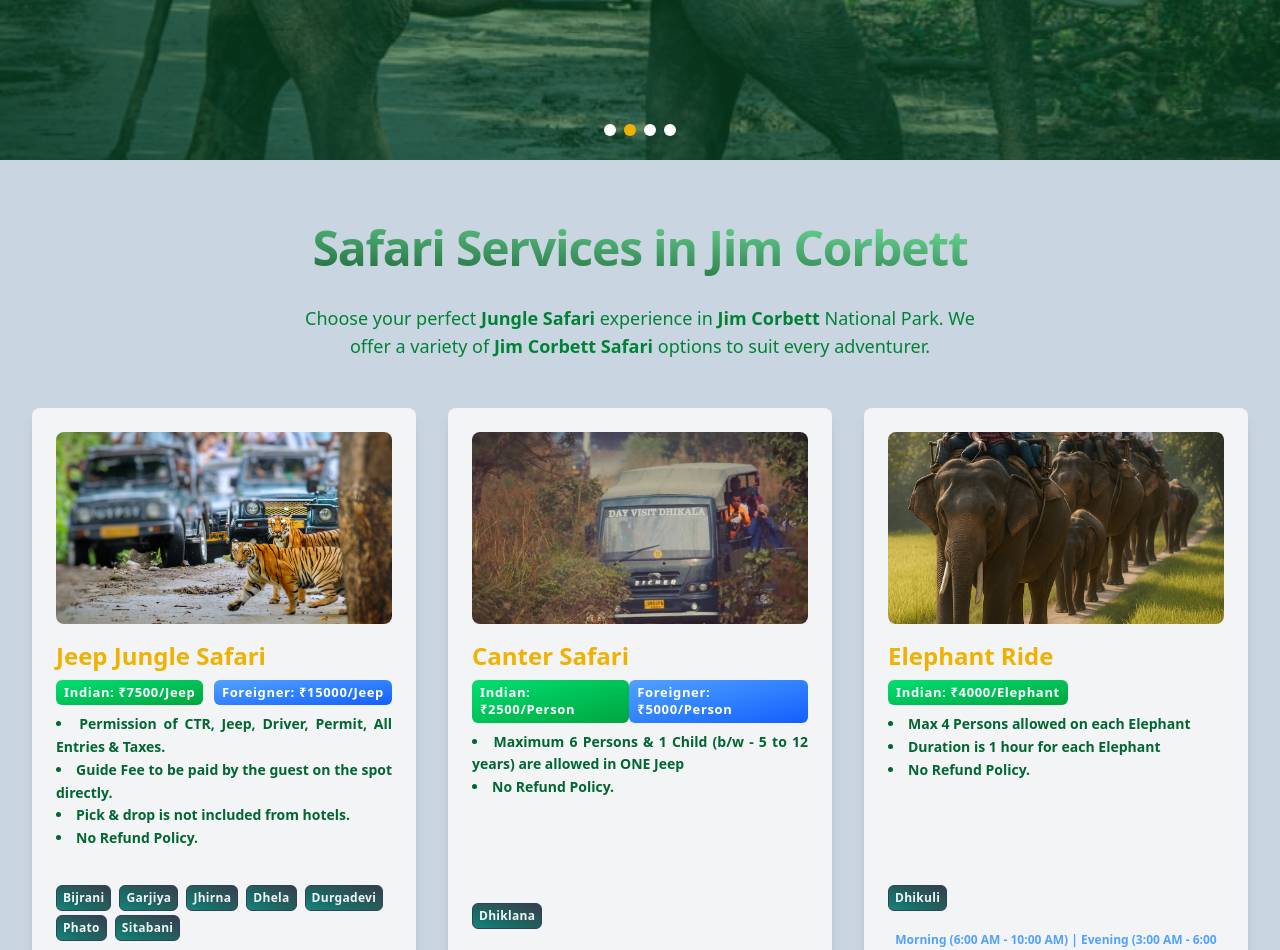
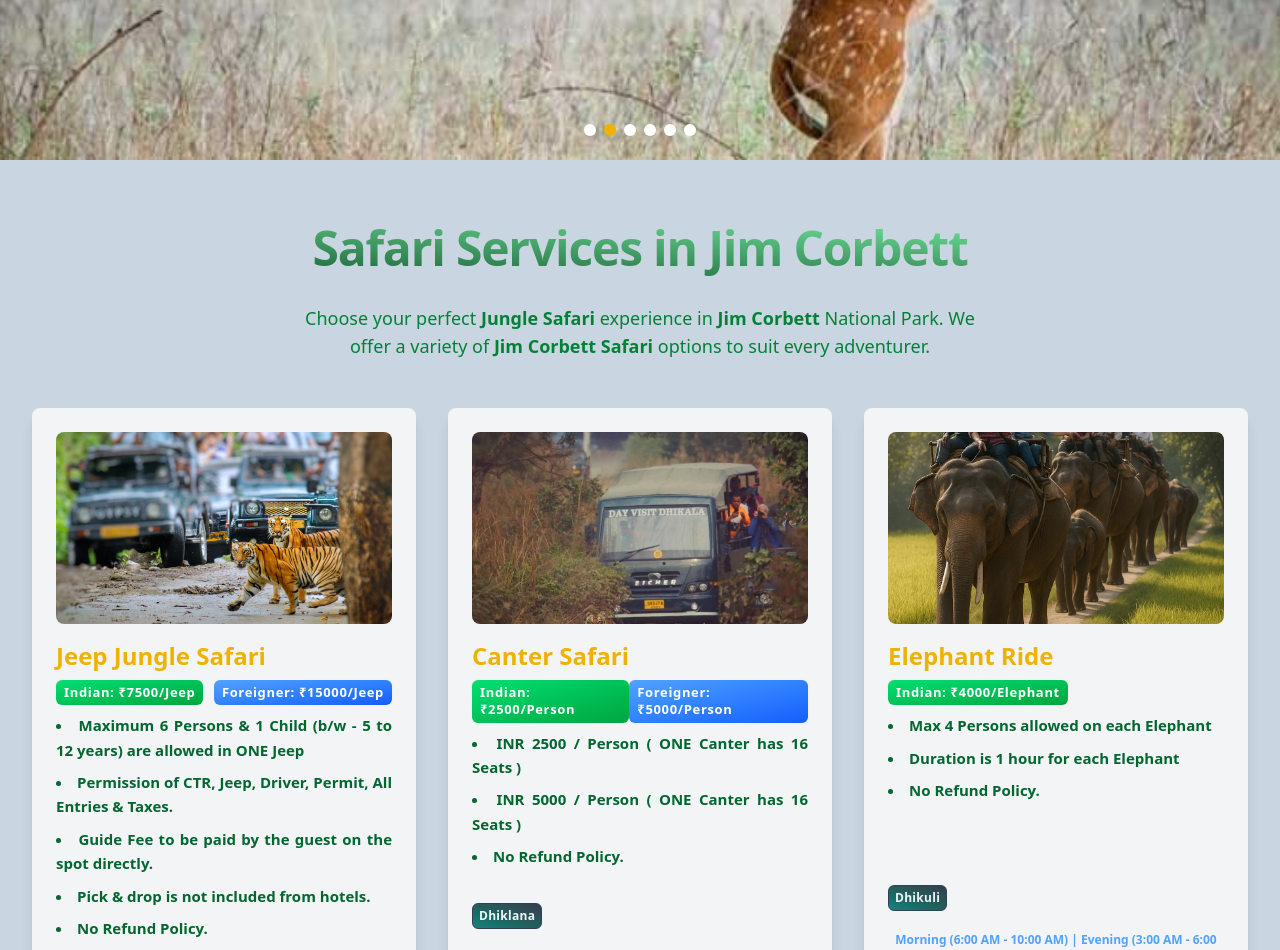
Before and after one commit to FEBTECHITSOLUTIONS/Jungle-Safari, a Next.js app: page / in a window 1280 px wide. Shown: the part 640-1590 px from the top of the page. Built offline with nearby package versions, Linux system fonts and the light colour scheme.

Commit message:
all done

```diff
--- a/components/GallerySection.js
+++ b/components/GallerySection.js
@@ -78,12 +78,12 @@
       caption:
         "The Crested Serpent Eagle is often seen perched silently, scanning for prey on forest floors in Jim Corbett.",
     },
-    {
-      src: "/gallery/galerry-img-12.jpg",
-      alt: "Indian Peacock displaying feathers in Jim Corbett",
-      caption:
-        "The Indian Peacock, with its dazzling plumage, is a graceful and vibrant presence in Jim Corbett’s forests.",
-    },
+    // {
+    //   src: "/gallery/galerry-img-12.jpg",
+    //   alt: "Indian Peacock displaying feathers in Jim Corbett",
+    //   caption:
+    //     "The Indian Peacock, with its dazzling plumage, is a graceful and vibrant presence in Jim Corbett’s forests.",
+    // },
     {
       src: "/gallery/galerry-img-13.jpg",
       alt: "Indian Peacock displaying feathers in Jim Corbett",
--- a/components/Hero.js
+++ b/components/Hero.js
@@ -5,9 +5,11 @@
 const Hero = () => {
   // Array of images to scroll through
   const images = [
+    "/raindeer.jpg",
     "/dearup.jpg",
     "/elephant.jpg",
     "tiger.webp",
+    "elephanttwin.jpg",
     "/bijranitiger.jpg",
   ];
 
@@ -36,7 +38,7 @@
             opacity: index === currentImageIndex ? 1 : 0,
           }}
         >
-          <div className="absolute inset-0 bg-green-900 opacity-60"></div>
+          {/* <div className="absolute inset-0 bg-green-900 opacity-60"></div> */}
         </div>
       ))}
 
--- a/components/SafariServed.js
+++ b/components/SafariServed.js
@@ -25,6 +25,7 @@
         "Sitabani",
       ],
       points: [
+        "Maximum 6 Persons & 1 Child (b/w - 5 to 12 years) are allowed in ONE Jeep",
         "Permission of CTR, Jeep, Driver, Permit, All Entries & Taxes.",
         "Guide Fee to be paid by the guest on the spot directly.",
         "Pick & drop is not included from hotels.",
@@ -43,7 +44,8 @@
         "The Canter Safari in Jim Corbett is designed for larger groups, accommodating up to 16 people in a single vehicle. This open-air bus-like vehicle offers a group adventure, covering core zones like Dhikala, which are renowned for their high tiger-sighting probability. The elevated seating provides a safe and comfortable vantage point to spot wildlife such as elephants, deer, and jackals. Canter Safaris are scheduled twice daily—morning and afternoon—and last around 4-5 hours. This option is perfect for families or groups looking to explore the park together while enjoying a guided tour through Jim Corbett's diverse landscapes.",
       highlights: ["Dhiklana"],
       points: [
-        "Maximum 6 Persons & 1 Child (b/w - 5 to 12 years) are allowed in ONE Jeep",
+        "INR 2500 / Person ( ONE Canter has 16 Seats )",
+        "INR 5000 / Person ( ONE Canter has 16 Seats )",
         "No Refund Policy.",
       ],
     },
@@ -122,7 +124,7 @@
               <div className="text-green-800 mb-0 text-sm leading-relaxed  text-justify ">
                 <ul className=" text-sm   font-semibold list-disc list-inside min-h-40">
                   {safari.points.map((point, index) => (
-                    <li className="leading-relaxed" key={index}>
+                    <li className="leading-relaxed pb-2 text-[15px]" key={index}>
                       {point}
                     </li>
                   ))}
@@ -152,8 +154,7 @@
                   className="relative text-sm px-4 py-2 bg-gradient-to-tl to-red-400 via-red-500 from-red-600/80 text-white  rounded-full font-semibold  hover:bg-yellow-500 hover:shadow-xl transition-all duration-300"
                 >
                   Book Now
-                <div className="size-3 bg-green-500 absolute -top-0 animate-pulse duration-75 -right-0.5 rounded-full"></div>
-
+                  <div className="size-3 bg-green-500 absolute -top-0 animate-pulse duration-75 -right-0.5 rounded-full"></div>
                 </Link>
               </div>
               {/* button ends */}
```
Also changed, not shown: public/elephanttwin.jpg (added), 1 other file (tests, documents, lock files or other folders).
